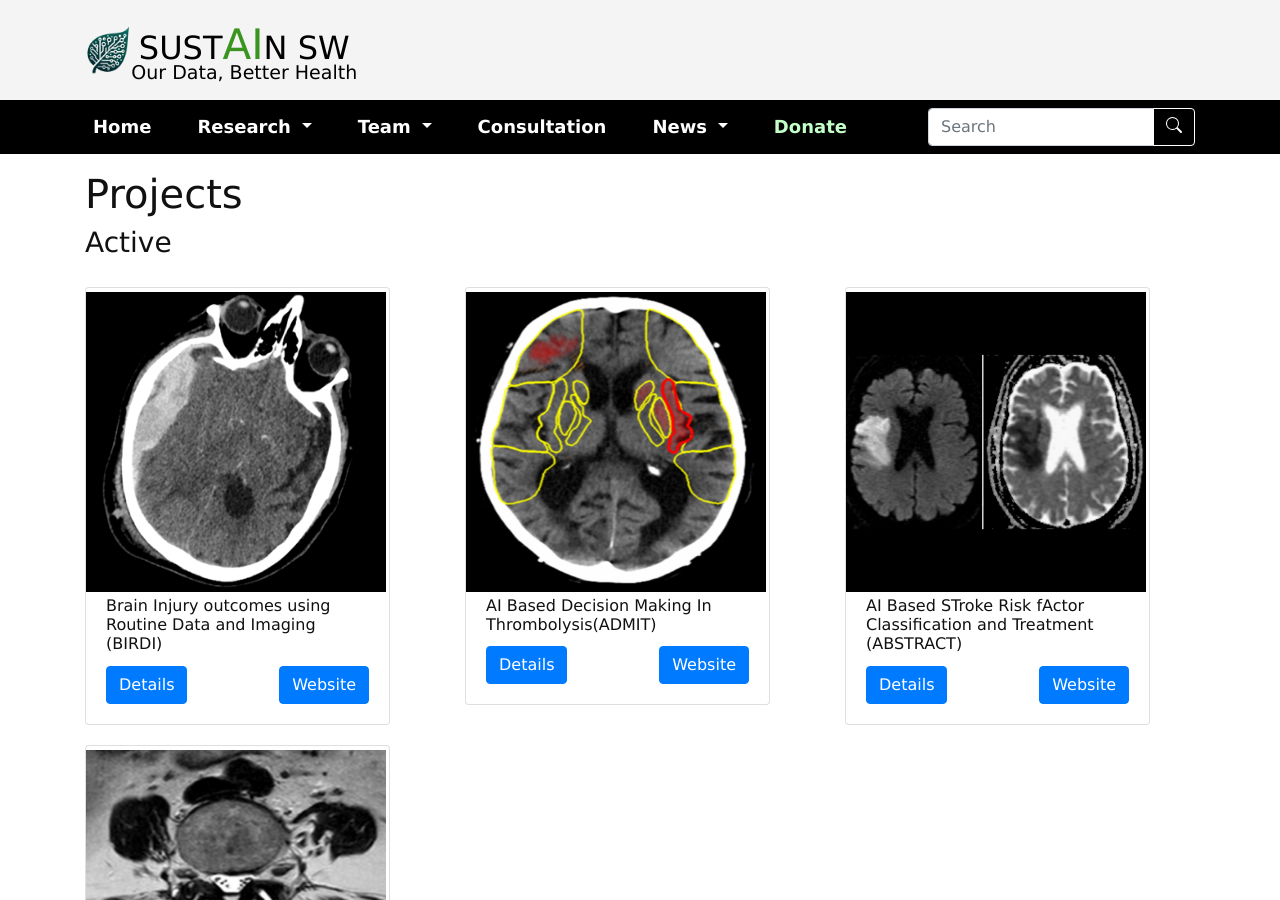
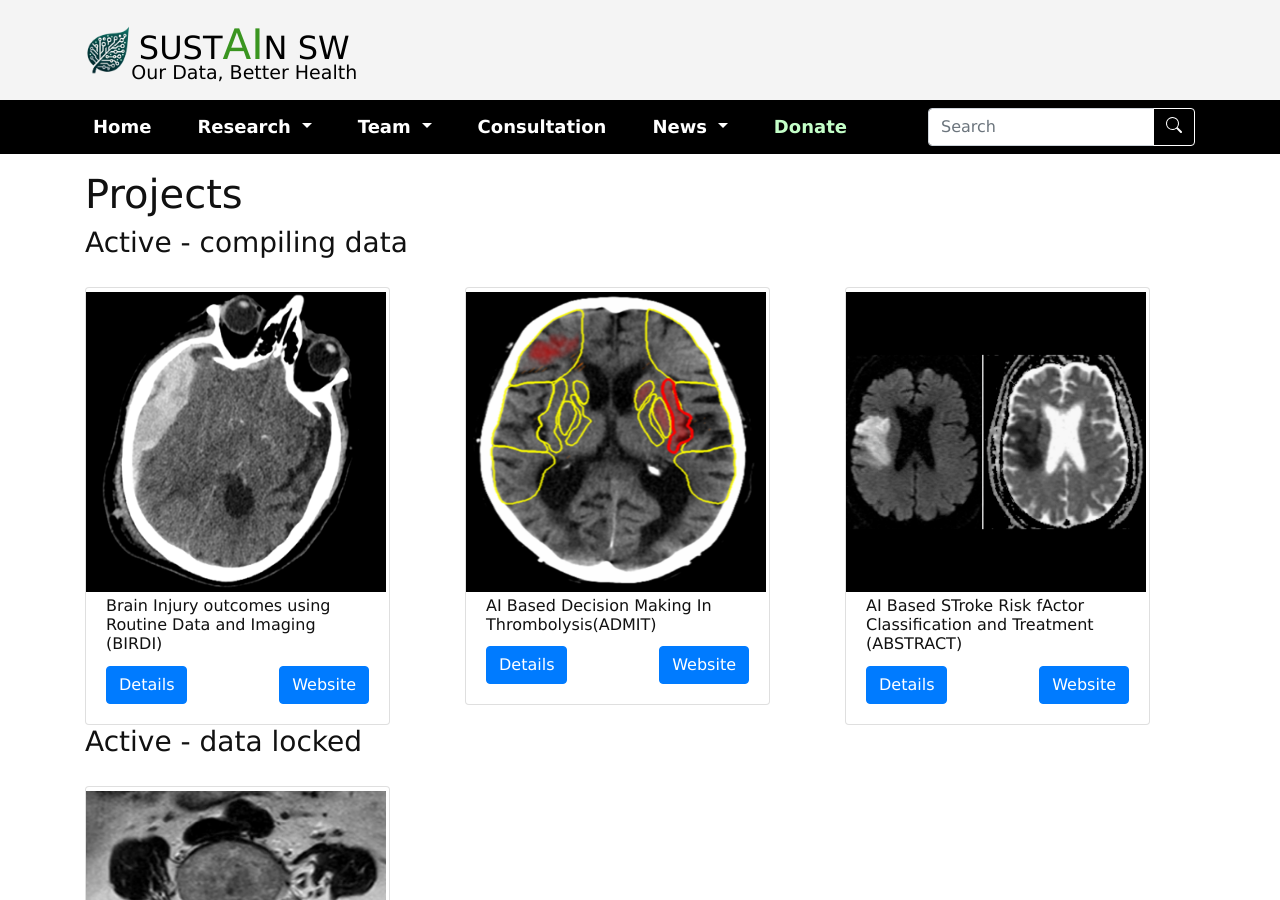
Before and after one commit to sustainsw/sustainsw.github.io, a Jekyll site: the page built from pages/projects.md, in a window 1280 px wide and 900 px high. Built offline with Jekyll 4.4.1, drawn with Linux system fonts in a browser that asks for light colours.

Commit message:
update project

```diff
--- a/pages/projects.md
+++ b/pages/projects.md
@@ -5,14 +5,46 @@ parent: Research
 nav: Projects
 nav_order: 5
 ---
-### Active
+### Active - compiling data
 
 <div class="container custom-container">
 
   <div class="row">
     {% for post in site.posts %}
       {% if post.categories contains 'projects' %}
-        {% if post.status contains 'active' %}
+        {% if post.status contains 'active-compiling data' %}
+          <div class="col-sm-4 top-buffer">
+            <div class="card pt-1" style="width: 305px">
+              <a href="{{post.url}}">
+                <img class="card-img-top" src="{{ post.thumbnail }}" style="height: 300px; width: 300px; display: block;" class="img-fluid">
+              </a>
+              <div class="card-body pt-1">
+                <h6 class="card-title">{{ post.title }}</h6>
+                <div class="d-flex justify-content-between">
+                  <a href="{{post.url}}" class="btn btn-primary"  target="_blank">Details</a>
+                  {% if post.website %}
+                    <a href="{{post.website}}" class="btn btn-primary"  target="_blank">Website</a>
+                  {% endif %}
+                </div>
+              </div>
+            </div>
+          </div>
+        {% endif %}
+      {% endif %}
+    {% endfor %}
+  </div>
+</div>
+
+
+
+### Active - data locked
+
+<div class="container custom-container">
+
+  <div class="row">
+    {% for post in site.posts %}
+      {% if post.categories contains 'projects' %}
+        {% if post.status contains 'active-data locked' %}
           <div class="col-sm-4 top-buffer">
             <div class="card pt-1" style="width: 305px">
               <a href="{{post.url}}">
```
Also changed, not shown: pages/optout.md (+1 -1 lines), projects/_posts/2023-10-09-ces.md (+1 -1 lines), projects/_posts/2023-10-11-stroke.md (+1 -1 lines), projects/_posts/2024-12-23-admit.md (+1 -1 lines), projects/_posts/2024-12-24-birdi.md (+1 -1 lines).
